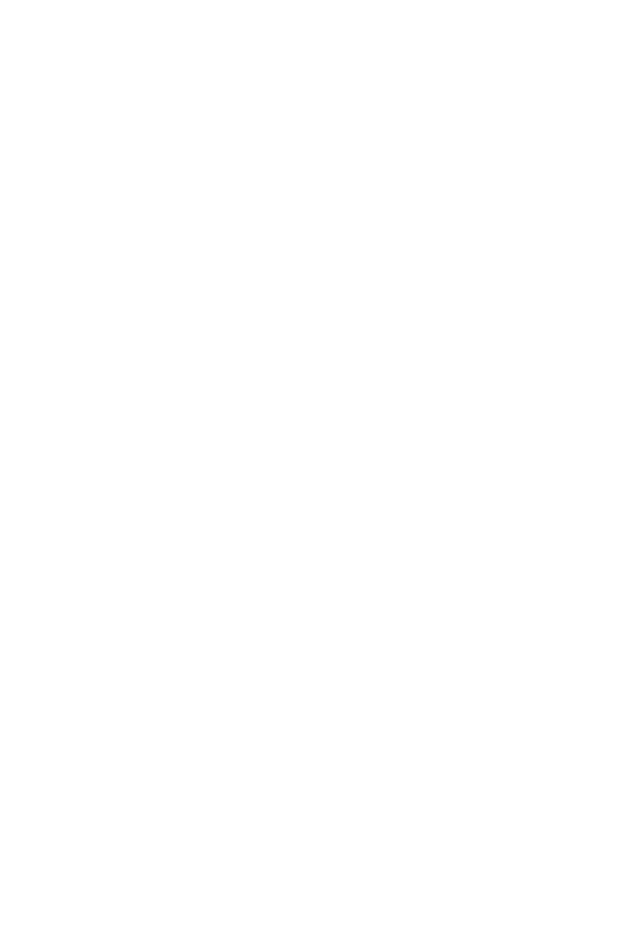
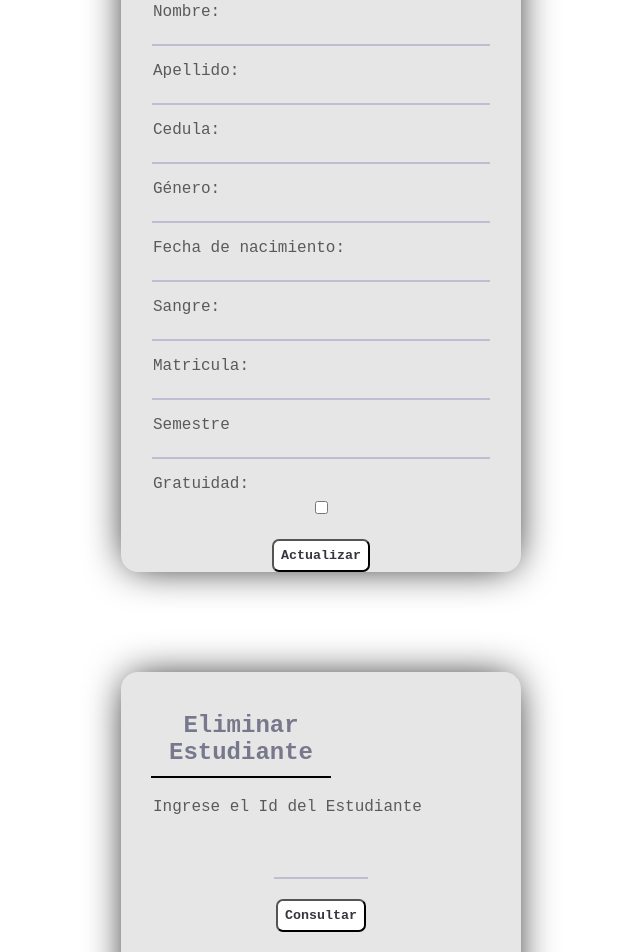
Before and after one commit to AndBenvds404/pw_vue_u3_p5_ab, a Vue app: page / in a window 1280 px wide. Shown: the part 2460-3412 px from the top of the page, without its empty margins (319-959 px from the left). Before the commit the page ends 2222 px from the top, so only its background shows below. Built offline with nearby package versions, Linux system fonts and the light colour scheme.

Commit message:
taller35

```diff
--- a/src/components/Estudiante.vue
+++ b/src/components/Estudiante.vue
@@ -22,7 +22,7 @@
                 <p type="Sangre:">  <input v-model="sangre" type="text"> </p>
                 <p type="Matricula:" >  <input v-model="matricula" type="text"> </p>
                 <p type="Semestre" >  <input v-model="semestre" type="text"> </p>
-                <p type="Gratuidad:" >  <input v-model="gratiudad" type="boolean"> </p>
+                <p type="Gratuidad:" >  <input v-model="gratiudad" type="text"> </p>
 
 
             </div>
@@ -43,13 +43,54 @@
                 <p type="Matricula:" >  <input v-model="matricula" type="text"> </p>
                 <p type="Semestre" >  <input v-model="semestre" type="text"> </p>
                 <p type="Gratuidad:" >  <input v-model="gratiudad" type="text"> </p>
+
                 <div class="btn-guardar">
                     <button @click="insertar()">Guardar</button>
 
                 </div>
 
-            </div>
+        </div>
+
     </div>
+
+    <div class="container-formulario">
+       <div class="formulario" >
+               <h2>Actualizar Estudiante</h2>
+               <p type="Ingrese el Id del Estudiante a actualizar"><input class="input-id" v-model="id" type="text"> </p>
+
+               <p type="Nombre:" >  <input v-model="body.nombre" type="text"> </p>
+               <p type="Apellido:" >  <input  v-model="body.apellido" type="text"> </p>
+               <p type="Cedula:" >  <input v-model="body.cedula" type="text"> </p>
+               <p type="G&#233;nero:" >  <input v-model="body.genero" type="text"> </p>
+               <p type="Fecha de nacimiento:" >  <input v-model="body.fechaNacimiento" type="text"> </p>
+               <p type="Sangre:">  <input v-model="body.sangre" type="text"> </p>
+               <p type="Matricula:" >  <input v-model="body.matricula" type="text"> </p>
+               <p type="Semestre" >  <input v-model="body.semestre" type="text"> </p>
+               <p type="Gratuidad:" >  <input v-model="body.gratiudad" type="checkbox"> </p>
+
+               <div class="btn-guardar">
+                   <button @click="actualizar()">Actualizar</button>
+
+               </div>
+
+       </div>
+
+   </div>
+
+
+    <div class="container-formulario">
+
+            <div class="formulario" >
+                <h2>Eliminar Estudiante</h2>
+                <p type="Ingrese el Id del Estudiante"><input class="input-id" v-model="id" type="text"> </p>
+
+                <div class="btn-guardar">
+                    <button @click="eliminar">Consultar</button>
+
+                </div>
+        </div>
+    </div>
+
 
 
 
@@ -63,8 +104,8 @@
 <script>
 import { consultarEstudianteFachada } from '@/helpers/clienteEstudiante'
 import {insertarFachada} from '@/helpers/clienteEstudiante'
-
-//import {consultarEstudiante} from '../helpers/clienteEstudiante'
+import {actualizarFachada} from '@/helpers/clienteEstudiante'
+import {eliminarFachada} from '@/helpers/clienteEstudiante'
 
 export default {
 
@@ -80,7 +121,7 @@
             matricula:null,
             semestre:null,
             gratiudad:null,
-            obj:{
+            body:{
                 nombre:null,
                 apellido:null,
                 cedula:null,
@@ -98,15 +139,15 @@
         async consultarPorId(){
             const data = await consultarEstudianteFachada(this.id);
             console.log(data);
-            this.nombre=data.nombre
-            this.apellido=data.apellido
-            this.cedula=data.cedula
-            this.genero=data.genero
-            this.fechaNacimiento=data.fechaNacimiento
-            this.sangre=data.sangre
-            this.matricula=data.matricula
-            this.semestre=data.semestre
-            this.gratiudad=data.gratiudad
+            this.body.nombre=data.nombre
+            this.body.apellido=data.apellido
+            this.body.cedula=data.cedula
+            this.body.genero=data.genero
+            this.body.fechaNacimiento=data.fechaNacimiento
+            this.body.sangre=data.sangre
+            this.body.matricula=data.matricula
+            this.body.semestre=data.semestre
+            this.body.gratiudad=data.gratiudad
 
 
 
@@ -123,6 +164,17 @@
             console.log('Se inserto'+estuBody);
             await insertarFachada(estuBody);
         },
+
+
+        async actualizar(){
+
+            await actualizarFachada(this.id, this.body )
+        },
+
+        async eliminar (){
+
+            await eliminarFachada(this.id);
+        }
 
 
 
--- a/src/helpers/clienteEstudiante.js
+++ b/src/helpers/clienteEstudiante.js
@@ -10,6 +10,8 @@
 }
 
 
+
+
 const insertar= async (body)=>{
     const data = axios.post(`http://localhost:8080/API/v1.0/Matricula/estudiantes10`,body).then(r=>r.data);
     return data;
@@ -18,3 +20,27 @@
 export const insertarFachada=  async (body)=>{
     return await insertar(body)
 }
+
+
+
+
+const actualizar= async (id, body)=>{
+    const data = axios.put(`http://localhost:8080/API/v1.0/Matricula/estudiantes10/${id}`,body).then(r=>r.data);
+    console.log(data);
+}
+
+export const actualizarFachada =  async (id, body)=>{
+    await actualizar(id, body)
+}
+
+
+
+
+const eliminar= async (id)=>{
+    const data = axios.delete(`http://localhost:8080/API/v1.0/Matricula/estudiantes10/${id}`).then(r=>r.data);
+    console.log(data);
+}
+
+export const eliminarFachada =  async (id)=>{
+    await eliminar(id)
+}
```
